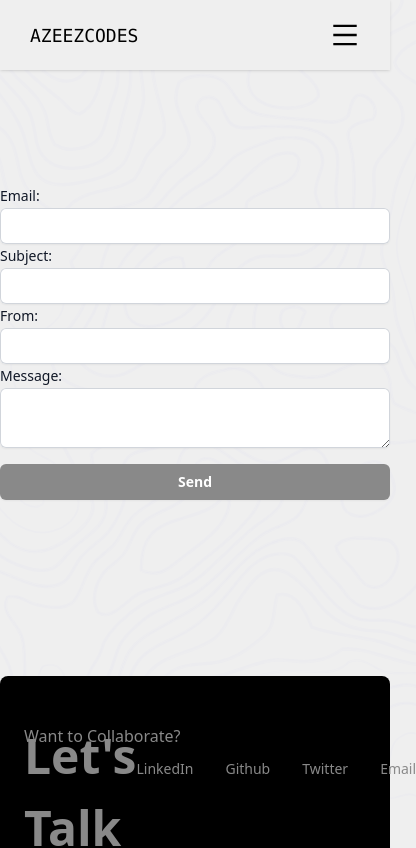
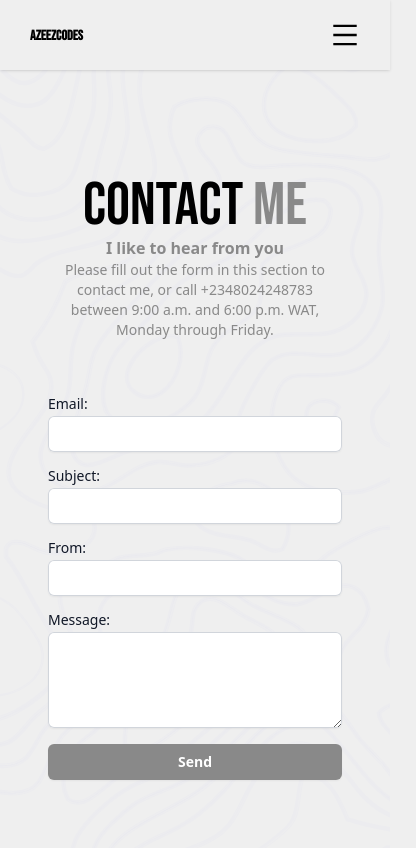
Before and after one commit to azeezcodes/Portfolio, a Next.js app: page /contact in a window 390 px wide. Shown: the top 848 px of the page, 416 px wide, since content can reach past the window. Built offline with nearby package versions, Linux system fonts and the light colour scheme.

Commit message:
responsiveness done

```diff
--- a/app/about/page.jsx
+++ b/app/about/page.jsx
@@ -39,10 +39,10 @@ const about = () => {
                <div className="flex gap-5 items-center">
                   <Link
                      aria-label="link to my projects page"
-                     className="border p-2 rounded text-[15px] md:text-[20px] border-blue-500 text-slate-50 font-[500] hover:text-slate-50 hover:bg-slate-700 bg-slate-900"
+                     className="border p-2 rounded text-[15px] md:text-[20px]  text-slate-50 font-[500] hover:text-slate-50 hover:bg-slate-700 bg-slate-900"
                      href="/projects"
                   >
-                     My Projects
+                    Download CV
                   </Link>
                </div>
             </div>
--- a/app/component/Footer.jsx
+++ b/app/component/Footer.jsx
@@ -7,8 +7,8 @@ const Footer = () => {
               <p className='font-[500]'>Want to Collaborate?</p>
 
               <div className="flex justify-between items-baseline  ">
-                  <p className='font-black text-[3rem] md:text-[8rem] -mt-7'>Let's Talk ...</p>
-                  <div className=' font-light text-sm flex gap-8 justify-between cursor-pointer'>
+                  <p className='font-black text-[2rem] md:text-[8rem] md:-mt-7 '>Let's Talk ...</p>
+                  <div className=' font-light text-xs md:text-sm flex flex-col md:flex-row md:gap-8 gap-1 justify-between cursor-pointer'>
                       <Link target="_blank" href='https://www.linkedin.com/in/abdulazeez-onadipe/'> <p>LinkedIn</p></Link>
                       <Link target="_blank" href='https://github.com/azeezcodes/'> <p>Github</p></Link>
                       <Link className='flex flex-row gap-2 items-center' target="_blank" href='https://twitter.com/az_omoade'> <p>Twitter</p></Link>
--- a/app/component/Navbar.jsx
+++ b/app/component/Navbar.jsx
@@ -17,21 +17,21 @@ const Navbar = () => {
     return (
         <>
             <nav className='fixed w-full  overflow-x-hidden shadow flex flex-row justify-between items-center py-[20px] z-[100] px-[30px] bg-[#EFEFEF]'>
-                <Link className={`font-mono md:font-bold font-normal text-black uppercase text-[18px] md:text-[35px]`} href='/'>Azeezcodes</Link>
+                <Link className={`bebas font-bold  text-black uppercase text-[14px] md:text-[30px]`} href='/'>Azeezcodes</Link>
 
                 <div style={{ transition: '1s' }} className={` fixed ${showNav} w-[50%] md:w- top-0 justify-center  md:static items-center bottom-0 md:py-0 py-[50px]  gap-[30px] px-[100px] md:px-[20px] flex flex-col md:flex-row md:bg-0 rounded  shadow-xl md:shadow-none capitalize text-center`}>
                     {navs.map((link, index)=> {
                         return <Link key={index} aria-label={`link to ${link} page`} onClick={() => setShowNav('right-[-1000px]')} className={`link ${pathname == `/${link}` ? 'font-bold' : ''} text-slate-900 text-[15px] md:text-[20px] `} href={link == 'home' ? '/' : link}>{link}</Link>
                     })}
                     <hr />
-                    <div className='flex md:hidden gap-5 items-center'>
-                        <Link className='flex flex-row gap-2 items-center' aria-label='link to my github profile' href='https://github.com/azeezcodes'>   <BsGithub className='text-slate-900 hover:text-blue-500  bg-white shadow-2xl p-1 text-[30px] rounded-full ' /> </Link>
-                        <Link className='flex flex-row gap-2 items-center' aria-label='link to my linkedin profile' href='https://www.linkedin.com/in/abdulazeez-onadipe/'> <BsLinkedin className='text-slate-900 hover:text-blue-500 bg-white shadow-2xl p-1 text-[30px] rounded-full ' /></Link>
-                        <Link className='flex flex-row gap-2 items-center' aria-label='link to my twitter profile' href='https://twitter.com/az_omoade'> <AiFillTwitterCircle className='text-slate-900 hover:text-blue-500 bg-white shadow-2xl p-1 text-[30px] rounded-full ' /></Link>
+                    <div className='flex md:hidden gap-5 items-center bg-[#EFEFEF]'>
+                        <Link className='flex flex-row gap-2 items-center' aria-label='link to my github profile' href='https://github.com/azeezcodes'>   <BsGithub className='text-slate-900 hover:text-[#898989]   bg-white shadow-2xl p-1 text-[30px] rounded-full ' /> </Link>
+                        <Link className='flex flex-row gap-2 items-center' aria-label='link to my linkedin profile' href='https://www.linkedin.com/in/abdulazeez-onadipe/'> <BsLinkedin className='text-slate-900 hover:text-[#898989]  bg-white shadow-2xl p-1 text-[30px] rounded-full ' /></Link>
+                        <Link className='flex flex-row gap-2 items-center' aria-label='link to my twitter profile' href='https://twitter.com/az_omoade'> <AiFillTwitterCircle className='text-slate-900 hover:text-[#898989]  bg-white shadow-2xl p-1 text-[30px] rounded-full ' /></Link>
                     </div>
                 </div>
 
-                <button className='px-8 py-4 bg-[#0029FF] rounded-md text-white font-semibold hidden md:block'>Resume</button>
+                <button className='px-8 py-2 bg-[#cfcece]  rounded-md text-black font-semibold hidden md:block border border-[#898989]'>Download CV</button>
 
                 <div className='relative z-10 flex md:hidden items-center '>
                     {showNav == 'right-[-1000px]' ? <AiOutlineMenu onClick={() => setShowNav('right-0')} className='text-[30px] text-black hover:text-blue-500' /> :
--- a/app/contact/page.jsx
+++ b/app/contact/page.jsx
@@ -49,6 +49,7 @@ const Contact = () => {
          !formData.email ||
          !formData.subject
       ) {
+        setError('Kindly fill up the form')
       }
 
       emailjs
@@ -75,16 +76,19 @@ const Contact = () => {
    };
 
    return (
-      <main className="flex min-h-full flex-1 flex-col justify-center py-12 sm:px-6 lg:px-8 mt-24">
+     <main className="flex min-h-full flex-1 flex-col justify-center py-12 px-12 lg:px-8 mt-32">
+       <p className='bebas text-center text-6xl' >Contact <span className="text-[#898989]" >Me</span> </p>
+       <p className="text-[#898989] text-center text-normal font-semibold">I like to hear from you</p>
+       <p className="text-[#898989] text-center mx-auto text-sm font-light  max-w-prose whitespace-pre-wrap">Please fill out the form in this section to contact me, or call +2348024248783 between 9:00 a.m. and 6:00 p.m. WAT, Monday through Friday.</p>
          <div className="mt-10 sm:mx-auto sm:w-full sm:max-w-[480px]">
             <form onSubmit={handleSubmit}>
                <div>
-                  <label className="block text-sm font-medium leading-6 text-gray-900">
+                  <label className=" mt-3 block text-sm font-medium leading-6 text-gray-900">
                      Email:
                   </label>
                   <input
                      required
-                     className="block w-full rounded-md border-0 py-1.5 text-gray-900 shadow-sm px-2 ring-1 ring-inset ring-gray-300 placeholder:text-gray-400 focus:ring-2 focus:ring-inset focus:ring-grey-300 sm:text-sm sm:leading-6"
+                     className=" block w-full rounded-md border-0 py-1.5 text-gray-900 shadow-sm px-2 ring-1 ring-inset ring-gray-300 placeholder:text-gray-400 focus:ring-2 focus:ring-inset focus:ring-grey-300 sm:text-sm sm:leading-6"
                      type="email"
                      name="email"
                      value={formData.email}
@@ -92,12 +96,12 @@ const Contact = () => {
                   />
                </div>
                <div>
-                  <label className="block text-sm font-medium leading-6 text-gray-900">
+                  <label className=" mt-3 block text-sm font-medium leading-6 text-gray-900">
                      Subject:
                   </label>
                   <input
                      required
-                     className="block w-full rounded-md border-0 py-1.5 text-gray-900 shadow-sm ring-1 ring-inset ring-gray-300 px-2 placeholder:text-gray-400 focus:ring-2 focus:ring-inset focus:ring-grey-300 sm:text-sm sm:leading-6"
+                     className=" block w-full rounded-md border-0 py-1.5 text-gray-900 shadow-sm ring-1 ring-inset ring-gray-300 px-2 placeholder:text-gray-400 focus:ring-2 focus:ring-inset focus:ring-grey-300 sm:text-sm sm:leading-6"
                      type="text"
                      name="subject"
                      value={formData.subject}
@@ -105,12 +109,12 @@ const Contact = () => {
                   />
                </div>
                <div>
-                  <label className="block text-sm font-medium leading-6 text-gray-900">
+                  <label className=" mt-3 block text-sm font-medium leading-6 text-gray-900">
                      From:
                   </label>
                   <input
                      required
-                     className="block w-full rounded-md border-0 px-2 py-1.5 text-gray-900 shadow-sm ring-1 ring-inset ring-gray-300 placeholder:text-gray-400 focus:ring-2 focus:ring-inset focus:ring-grey-300 sm:text-sm sm:leading-6"
+                     className=" block w-full rounded-md border-0 px-2 py-1.5 text-gray-900 shadow-sm ring-1 ring-inset ring-gray-300 placeholder:text-gray-400 focus:ring-2 focus:ring-inset focus:ring-grey-300 sm:text-sm sm:leading-6"
                      type="text"
                      name="from"
                      value={formData.from}
@@ -118,12 +122,12 @@ const Contact = () => {
                   />
                </div>
                <div>
-                  <label className="block text-sm font-medium leading-6 text-gray-900">
+                  <label className=" mt-3 block text-sm font-medium leading-6 text-gray-900">
                      Message:
                   </label>
                   <textarea
                      required
-                     className="block w-full h-19 p-4 rounded-md border-0 py-1.5 text-gray-900 shadow-sm ring-1 ring-inset ring-gray-300 placeholder:text-gray-400 focus:ring-2 focus:ring-inset focus:ring-grey-300 sm:text-sm sm:leading-6"
+                     className=" block w-full h-24 p-4 rounded-md border-0 py-1.5 text-gray-900 shadow-sm ring-1 ring-inset ring-gray-300 placeholder:text-gray-400 focus:ring-2 focus:ring-inset focus:ring-grey-300 sm:text-sm sm:leading-6"
                      name="message"
                      value={formData.message}
                      onChange={handleChange}
@@ -139,7 +143,7 @@ const Contact = () => {
                   disabled={
                      !formData.email || !formData.subject || !formData.from
                   }
-                  className=" mt-4 flex w-full justify-center rounded-md bg-[#898989] px-3 py-1.5 text-sm font-semibold leading-6 text-white shadow-sm hover:bg-transparent hover:border hover:border-[#898989] focus-visible:outline focus-visible:outline-2 hover:text-black focus-visible:outline-offset-2 focus-visible:outline-grey-600"
+                  className=" mt-4 flex w-full justify-center rounded-md bg-[#898989] px-3 py-1.5 text-sm font-semibold leading-6 text-white shadow-sm hover:bg-gray-400 hover:border hover:border-[#898989] focus-visible:outline focus-visible:outline-2 hover:text-black focus-visible:outline-offset-2 focus-visible:outline-grey-600"
                >
                   Send
                </button>
--- a/app/skills/page.jsx
+++ b/app/skills/page.jsx
@@ -5,10 +5,10 @@ import skillChart from "../../public/skills.svg"
 const page = () => {
   return (
     <>
-      <div className='flex items-center justify-around px-20 pt-[160px]'>
+      <div className='flex  md:flex-row flex-col items-center justify-around px-20 pt-[160px]'>
         <div className="grid">
           <p className='text-[#898989] text-left text-xs'>Hey, Checkout Azeezcodes</p>
-          <p className="bebas md:text-[100px] text-[60px] tracking-tight	uppercase sm:text-left text-[#898989] -mt-8">SKILLS
+          <p className="bebas md:text-[100px] text-[40px] tracking-tight	uppercase sm:text-left text-[#898989] md:-mt-8">SKILLS
             <span className='text-black'> AND </span>
             TOOLS</p>
         </div>
```
